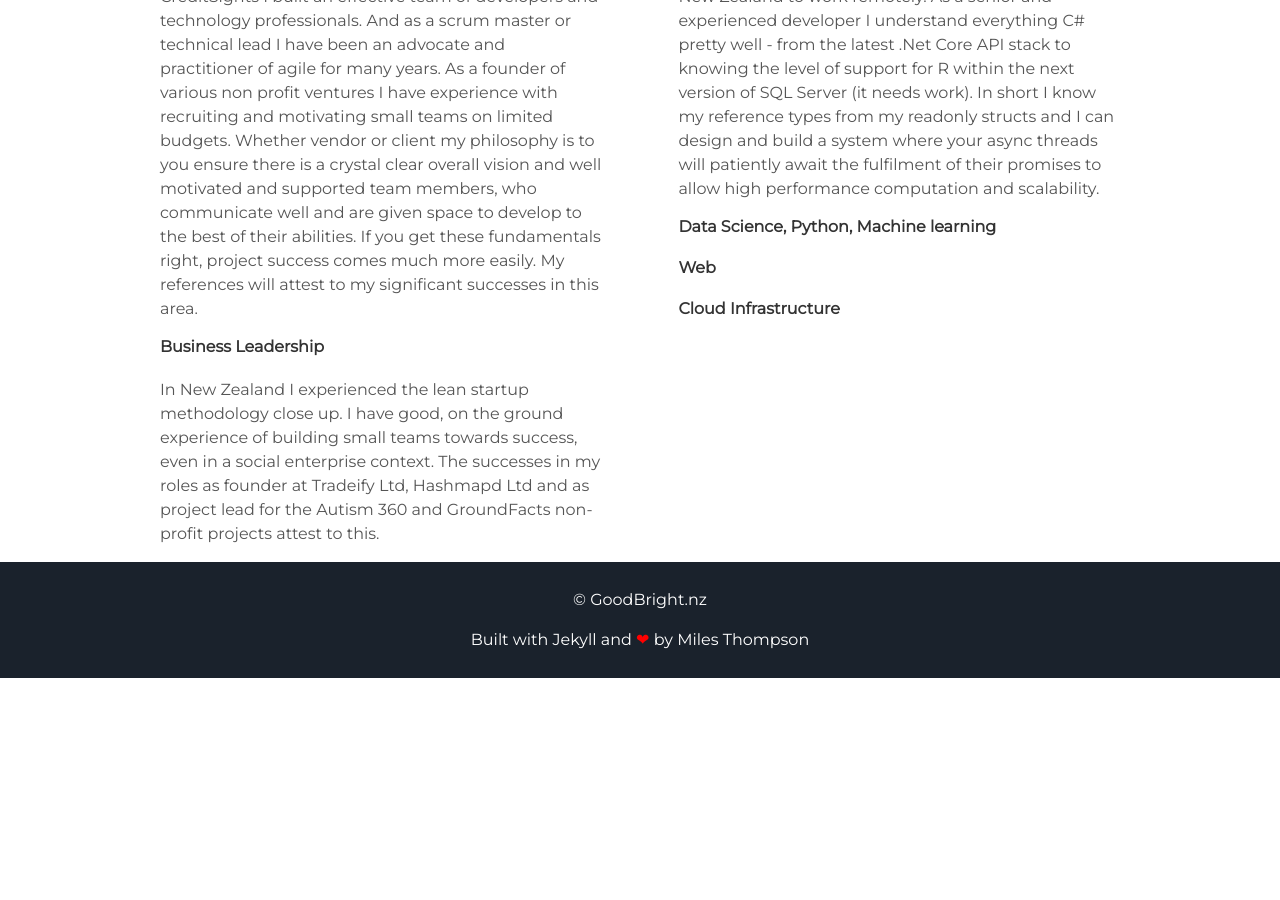
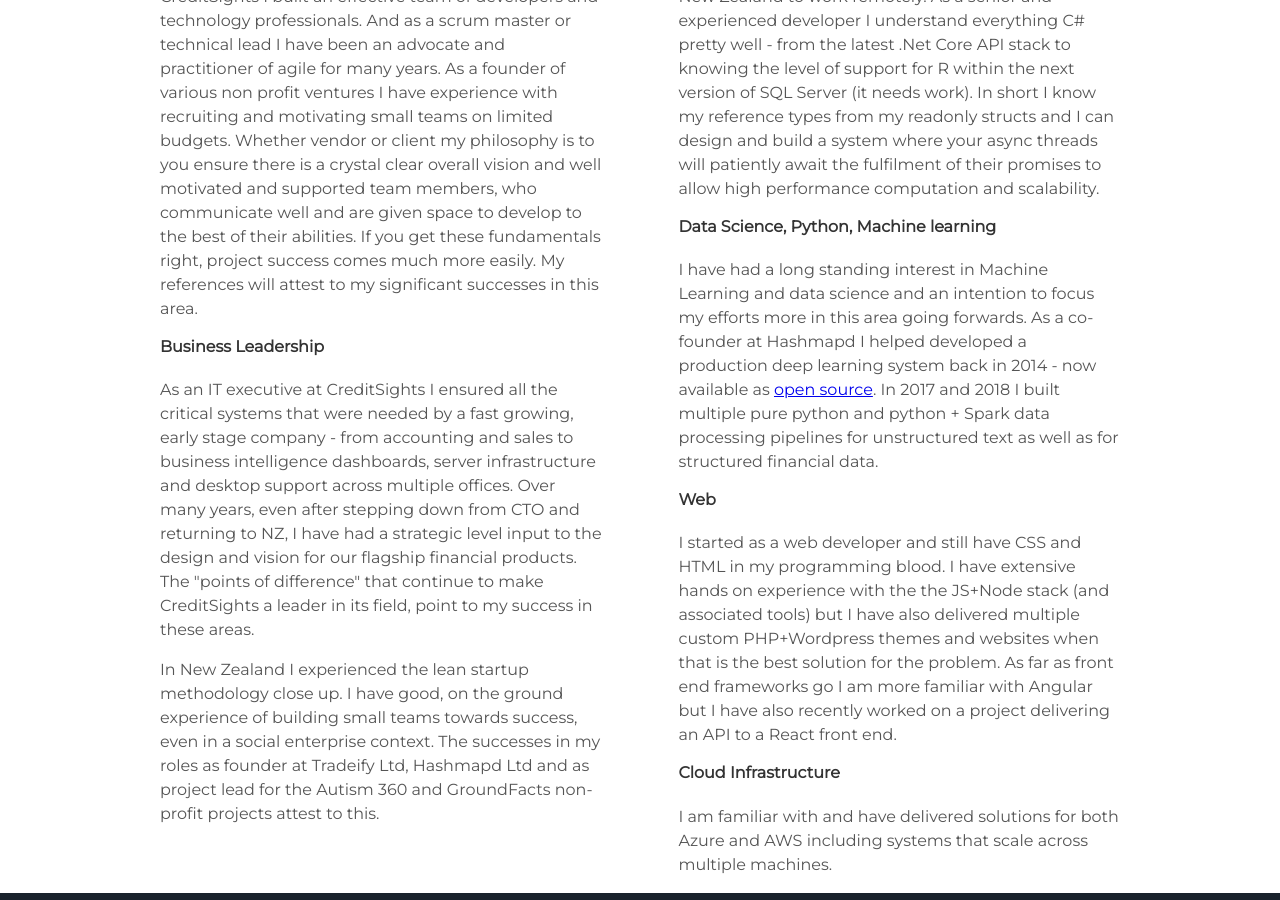
Before and after one commit to utunga/goodbright-nz, a Jekyll site: the page built from index.html, in a window 1280 px wide and 900 px high, scrolled down 2807 px. Built offline with Jekyll 4.4.1, drawn with Linux system fonts in a browser that asks for light colours; before the commit the page ends 3485 px from its top, so only the background shows below that.

Commit message:
few more random tweaks

```diff
--- a/_includes/skills.html
+++ b/_includes/skills.html
@@ -11,6 +11,7 @@
 
       <h4>Business Leadership</h4>
       <p>
+        As an IT executive at CreditSights I ensured all the critical systems that were needed by a fast growing, early stage company - from accounting and sales to business intelligence dashboards, server infrastructure and desktop support across multiple offices. Over many years, even after stepping down from CTO and returning to NZ, I have had a strategic level input to the design and vision for our flagship financial products. The "points of difference" that continue to make CreditSights a leader in its field, point to my success in these areas.
       </p>
       <p>
         In New Zealand I experienced the lean startup methodology close up. I have good, on the ground experience of building small teams towards success, even in a social enterprise context. The successes in my roles as founder at Tradeify Ltd, Hashmapd Ltd and as project lead for the Autism 360 and GroundFacts non-profit projects attest to this.
@@ -28,14 +29,16 @@
       <h4>Data Science, Python, Machine learning</h4>
       <!--  <i class="devicon-python-plain-wordmark"></i></h4> -->
       <p>
+        I have had a long standing interest in Machine Learning and data science and an intention to focus my efforts more in this area going forwards. As a co-founder at Hashmapd I helped developed a production deep learning system back in 2014 - now available as <a href="http://github.com/utunga/hashmapd">open source</a>. In 2017 and 2018 I built multiple pure python and python + Spark data processing pipelines for unstructured text as well as for structured financial data.
       </p>
-
       <h4>Web</h4>
       <p>
+        I started as a web developer and still have CSS and HTML in my programming blood. I have extensive hands on experience with the the JS+Node stack (and associated tools) but I have also delivered multiple custom PHP+Wordpress themes and websites when that is the best solution for the problem. As far as front end frameworks go I am more familiar with Angular but I have also recently worked on a project delivering an API to a React front end.
       </p>
 
       <h4>Cloud Infrastructure</h4>
       <p>
+        I am familiar with and have delivered solutions for both Azure and AWS including systems that scale across multiple machines.
        </p>
     </div>
 
```
